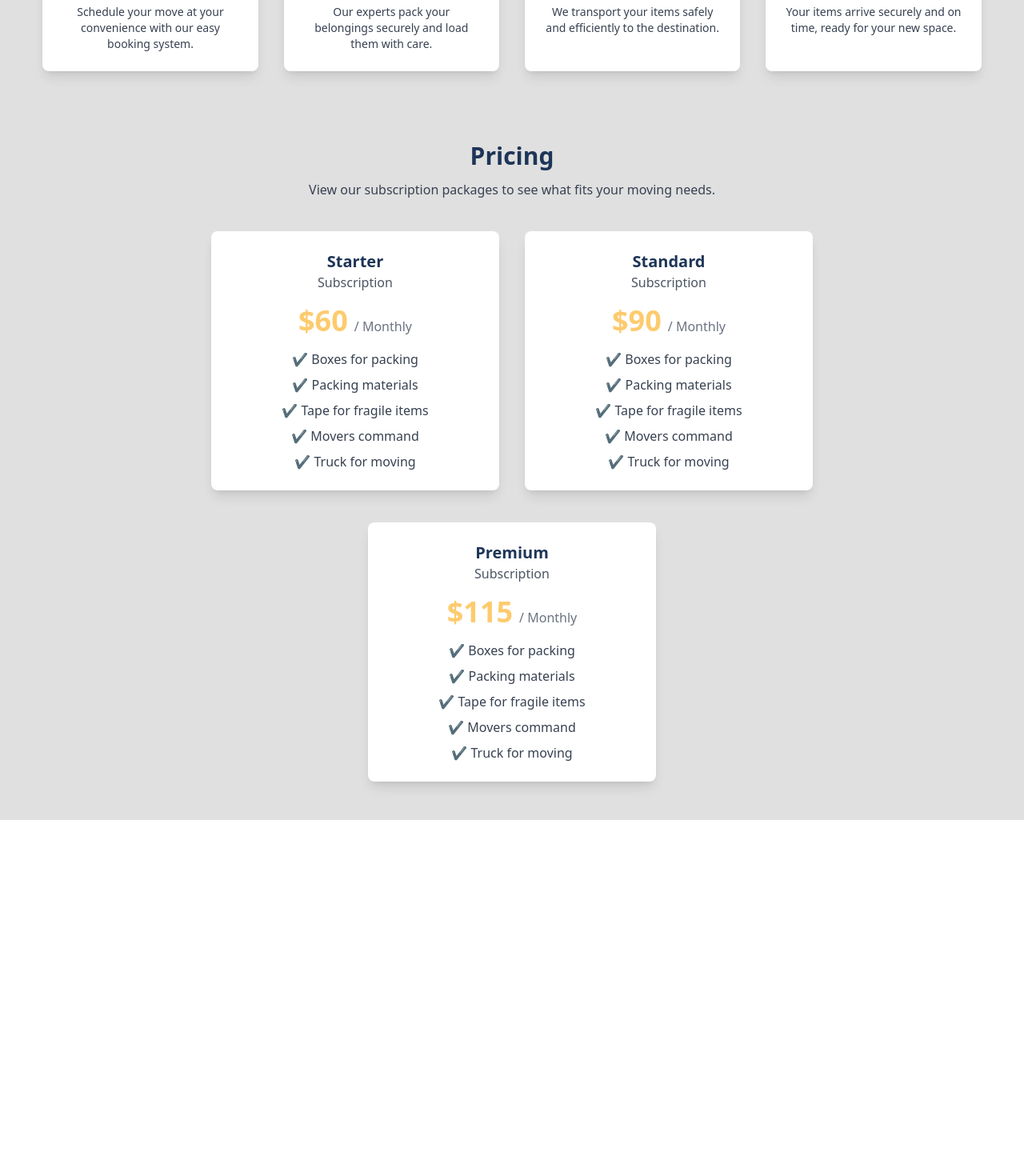
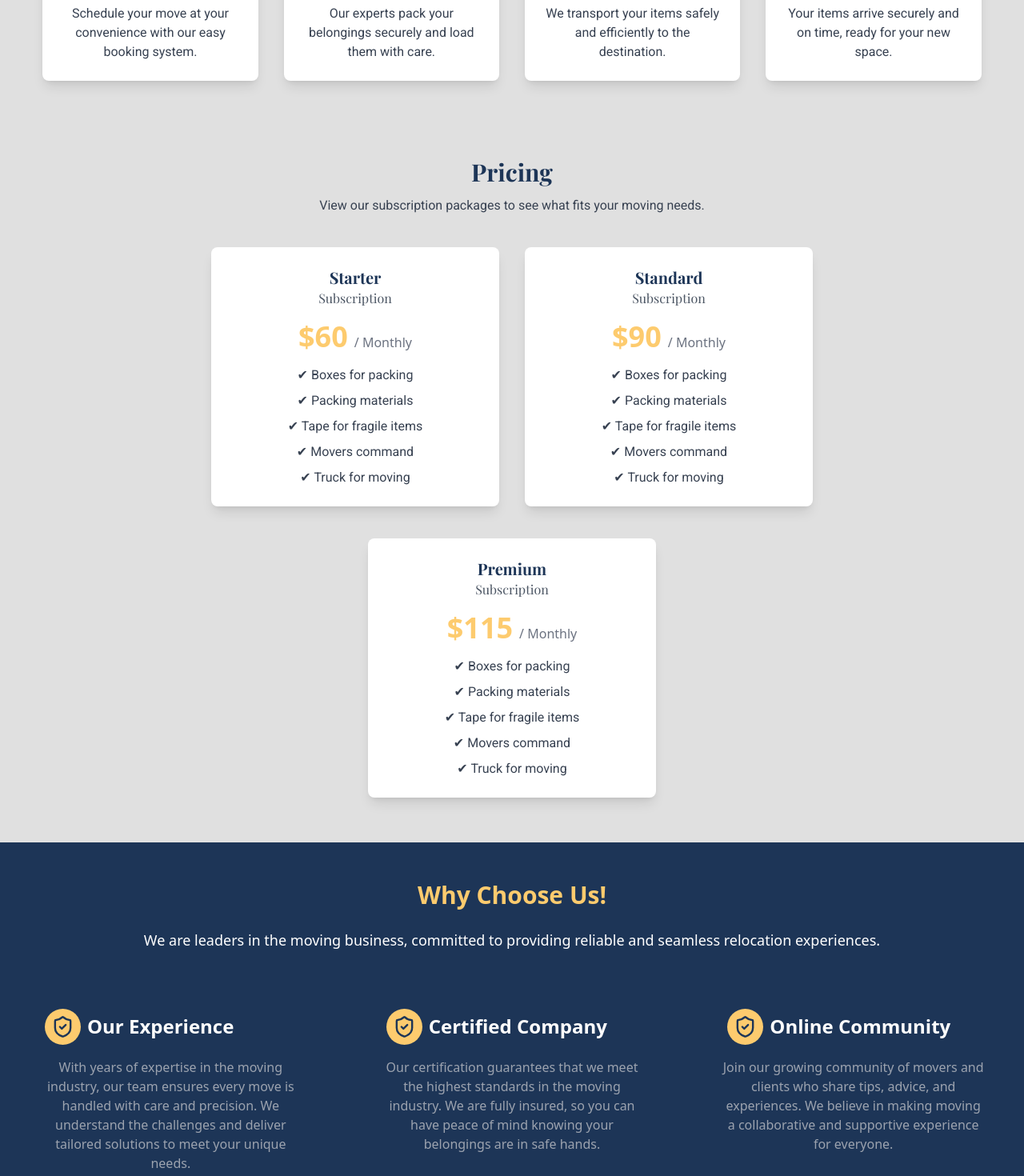
Before and after one commit to rashad3412/moveTemplateReact, a React (Vite) app: page / in a window 1280 px wide. Shown: the part 2400-3870 px from the top of the page at 80% size. Before the commit the page ends 3425 px from the top, so only its background shows below. Built offline with nearby package versions, Linux system fonts and the light colour scheme.

Commit message:
created new whyUs jsx file

```diff
--- a/src/components/HowItWorks.jsx
+++ b/src/components/HowItWorks.jsx
@@ -6,7 +6,7 @@ const HowItWorks = () => {
       <>
         <section className="flex flex-col items-center text-center py-10">
           {/* Section Heading */}
-          <h1 className="text-royalBlue text-xl font-semibold tracking-wide">
+          <h1 className="text-royalBlue text-xl font-semibold tracking-wide font-Playfair">
             Working Process
           </h1>
           <h2 className="text-royalBlue text-3xl font-extrabold mt-2">
@@ -20,7 +20,7 @@ const HowItWorks = () => {
                 className="text-royalBlue bg-deepYellow rounded-full p-2"
               />
               <h3 className="text-lg font-semibold mt-3">Book Your Service</h3>
-              <p className="text-gray-700 mt-2 text-sm">
+              <p className="text-gray-700 mt-2 text-md  font-Roboto">
                 Schedule your move at your convenience with our easy booking
                 system.
               </p>
@@ -31,8 +31,10 @@ const HowItWorks = () => {
                 size={50}
                 className="text-royalBlue bg-deepYellow rounded-full p-2"
               />
-              <h3 className="text-lg font-semibold mt-3">Pack and Load</h3>
-              <p className="text-gray-700 mt-2 text-sm">
+              <h3 className="text-lg font-semibold mt-3 font-Playfair">
+                Pack and Load
+              </h3>
+              <p className="text-gray-700 mt-2 text-md  font-Roboto">
                 Our experts pack your belongings securely and load them with
                 care.
               </p>
@@ -43,8 +45,10 @@ const HowItWorks = () => {
                 size={50}
                 className="text-royalBlue bg-deepYellow rounded-full p-2"
               />
-              <h3 className="text-lg font-semibold mt-3">Transportation</h3>
-              <p className="text-gray-700 mt-2 text-sm">
+              <h3 className="text-lg font-semibold mt-3 font-Playfair">
+                Transportation
+              </h3>
+              <p className="text-gray-700 mt-2 text-md  font-Roboto">
                 We transport your items safely and efficiently to the
                 destination.
               </p>
@@ -55,8 +59,10 @@ const HowItWorks = () => {
                 size={50}
                 className="text-royalBlue bg-deepYellow rounded-full p-2"
               />
-              <h3 className="text-lg font-semibold mt-3">Safe Delivery</h3>
-              <p className="text-gray-700 mt-2 text-sm">
+              <h3 className="text-lg font-semibold mt-3 font-Playfair">
+                Safe Delivery
+              </h3>
+              <p className="text-gray-700 mt-2 text-md font-Roboto">
                 Your items arrive securely and on time, ready for your new
                 space.
               </p>
--- a/src/components/PriceComponent.jsx
+++ b/src/components/PriceComponent.jsx
@@ -1,12 +1,14 @@
 const PriceComponent = () => {
   return (
     <>
-      <section className="py-12 px-6 ">
+      <section className="py-14 px-6 ">
         {/* Pricing Header */}
         <div className="text-center">
-          <h2 className="text-3xl font-bold text-royalBlue">Pricing</h2>
+          <h2 className="text-3xl font-bold text-royalBlue font-Playfair">
+            Pricing
+          </h2>
 
-          <p className="mt-3 text-gray-700">
+          <p className="mt-3 text-gray-700 font-Roboto">
             View our subscription packages to see what fits your moving needs.
           </p>
         </div>
@@ -14,8 +16,10 @@ const PriceComponent = () => {
         {/* Pricing Plan */}
         <section className="md:grid md:grid-cols-2 lg:px-56">
           <div className="mt-10 max-w-lg   bg-white w-11/12 shadow-lg rounded-lg mx-auto  p-6 text-center ">
-            <h4 className="text-xl font-semibold text-royalBlue">Starter</h4>
-            <p className="text-gray-600">Subscription</p>
+            <h4 className="text-xl font-semibold text-royalBlue font-Playfair">
+              Starter
+            </h4>
+            <p className="text-gray-600 font-Playfair">Subscription</p>
 
             {/* Price Section */}
             <div className="mt-4">
@@ -24,7 +28,7 @@ const PriceComponent = () => {
             </div>
 
             {/* Features List */}
-            <ul className="mt-4 space-y-2 text-gray-700">
+            <ul className="mt-4 space-y-2 text-gray-700 font-Roboto">
               <li>✔ Boxes for packing</li>
               <li>✔ Packing materials</li>
               <li>✔ Tape for fragile items</li>
@@ -33,17 +37,19 @@ const PriceComponent = () => {
             </ul>
           </div>
           <div className="mt-10 max-w-lg   bg-white w-11/12 shadow-lg rounded-lg mx-auto  p-6 text-center">
-            <h4 className="text-xl font-semibold text-royalBlue">Standard</h4>
-            <p className="text-gray-600">Subscription</p>
+            <h4 className="text-xl font-semibold text-royalBlue font-Playfair">
+              Standard
+            </h4>
+            <p className="text-gray-600 font-Playfair">Subscription</p>
 
             {/* Price Section */}
             <div className="mt-4">
               <span className="text-4xl font-bold text-deepYellow">$90</span>
-              <span className="text-gray-500 ml-2">/ Monthly</span>
+              <span className="text-gray-500 ml-2 ">/ Monthly</span>
             </div>
 
             {/* Features List */}
-            <ul className="mt-4 space-y-2 text-gray-700">
+            <ul className="mt-4 space-y-2 text-gray-700 font-Roboto">
               <li>✔ Boxes for packing</li>
               <li>✔ Packing materials</li>
               <li>✔ Tape for fragile items</li>
@@ -53,8 +59,10 @@ const PriceComponent = () => {
           </div>
           <div className="md:relative md:left-1/2">
             <div className="mt-10 max-w-lg bg-white w-11/12 shadow-lg rounded-lg mx-auto p-6 text-center">
-              <h4 className="text-xl font-semibold text-royalBlue">Premium</h4>
-              <p className="text-gray-600">Subscription</p>
+              <h4 className="text-xl font-semibold text-royalBlue font-Playfair">
+                Premium
+              </h4>
+              <p className="text-gray-600 font-Playfair">Subscription</p>
 
               {/* Price Section */}
               <div className="mt-4">
@@ -63,7 +71,7 @@ const PriceComponent = () => {
               </div>
 
               {/* Features List */}
-              <ul className="mt-4 space-y-2 text-gray-700">
+              <ul className="mt-4 space-y-2 text-gray-700 font-Roboto">
                 <li>✔ Boxes for packing</li>
                 <li>✔ Packing materials</li>
                 <li>✔ Tape for fragile items</li>
--- /dev/null
+++ b/src/components/WhyUs.jsx
@@ -0,0 +1,73 @@
+import { ShieldCheck } from "lucide-react";
+
+const WhyUs = () => {
+  return (
+    <>
+      <section className=" bg-royalBlue py-12 px-6 text-center text-white">
+        <h1 className="text-deepYellow text-3xl font-bold mb-6">
+          Why Choose Us!
+        </h1>
+        <p className="text-lg mb-12 ">
+          We are leaders in the moving business, committed to providing reliable
+          and seamless relocation experiences.
+        </p>
+
+        <div className="grid grid-cols-1 sm:grid-cols-2 lg:grid-cols-3 gap-12">
+          <div className="p-6">
+            <h2 className="flex items-center text-2xl font-semibold mb-4 text-center">
+              <div className="px-2">
+                <ShieldCheck
+                  size={45}
+                  className="text-royalBlue bg-deepYellow rounded-full p-2"
+                />
+              </div>
+              Our Experience
+            </h2>
+            <p className="text-gray-400">
+              With years of expertise in the moving industry, our team ensures
+              every move is handled with care and precision. We understand the
+              challenges and deliver tailored solutions to meet your unique
+              needs.
+            </p>
+          </div>
+
+          <div className="p-6">
+            <h2 className="flex items-center text-2xl font-semibold mb-4">
+              <div className="px-2">
+                <ShieldCheck
+                  size={45}
+                  className="text-royalBlue bg-deepYellow rounded-full p-2"
+                />
+              </div>
+              Certified Company
+            </h2>
+            <p className="text-gray-400">
+              Our certification guarantees that we meet the highest standards in
+              the moving industry. We are fully insured, so you can have peace
+              of mind knowing your belongings are in safe hands.
+            </p>
+          </div>
+
+          <div className="p-6">
+            <h2 className="flex items-center text-2xl font-semibold mb-4">
+              <div className="px-2">
+                <ShieldCheck
+                  size={45}
+                  className="text-royalBlue bg-deepYellow rounded-full p-2"
+                />
+              </div>
+              Online Community
+            </h2>
+            <p className="text-gray-400">
+              Join our growing community of movers and clients who share tips,
+              advice, and experiences. We believe in making moving a
+              collaborative and supportive experience for everyone.
+            </p>
+          </div>
+        </div>
+      </section>
+    </>
+  );
+};
+
+export default WhyUs;
--- a/src/pages/HomePage.jsx
+++ b/src/pages/HomePage.jsx
@@ -6,6 +6,7 @@ import ServicesPage from "../pages/ServicesPage";
 import InfoBanner from "../components/InfoBanner";
 import HowItWorks from "../components/HowItWorks";
 import PriceComponent from "../components/PriceComponent";
+import WhyUs from "../components/WhyUs";
 
 function HomePage() {
   return (
@@ -94,6 +95,7 @@ function HomePage() {
         <div className="absolute w-56 h-56 border-[1.7rem] border-deepYellow rounded-full clip-c-shape -left-36 top-[-40px]"></div>
       </div>
       <PriceComponent />
+      <WhyUs />
     </div>
   );
 }
```
